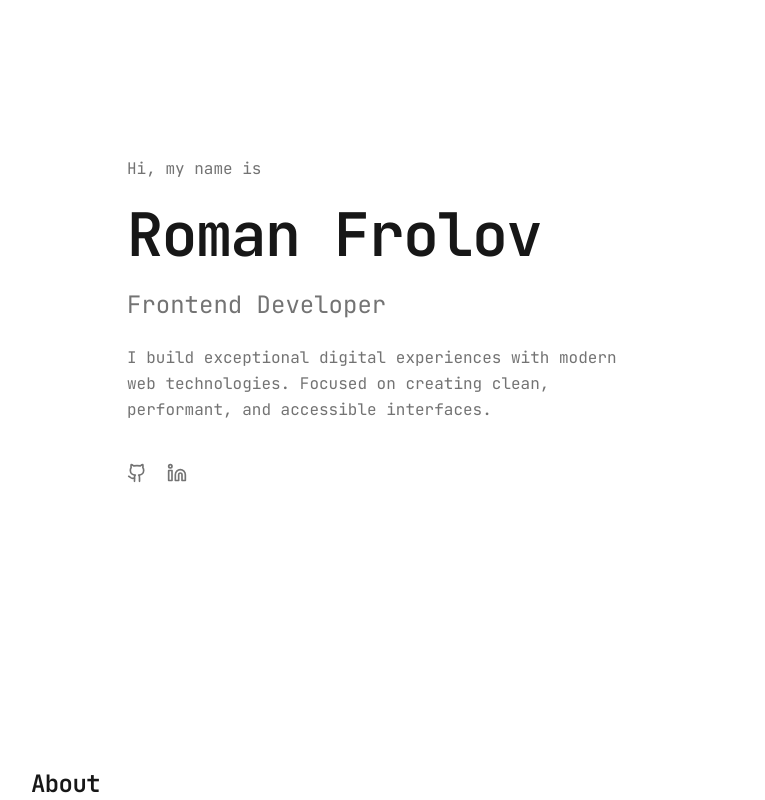
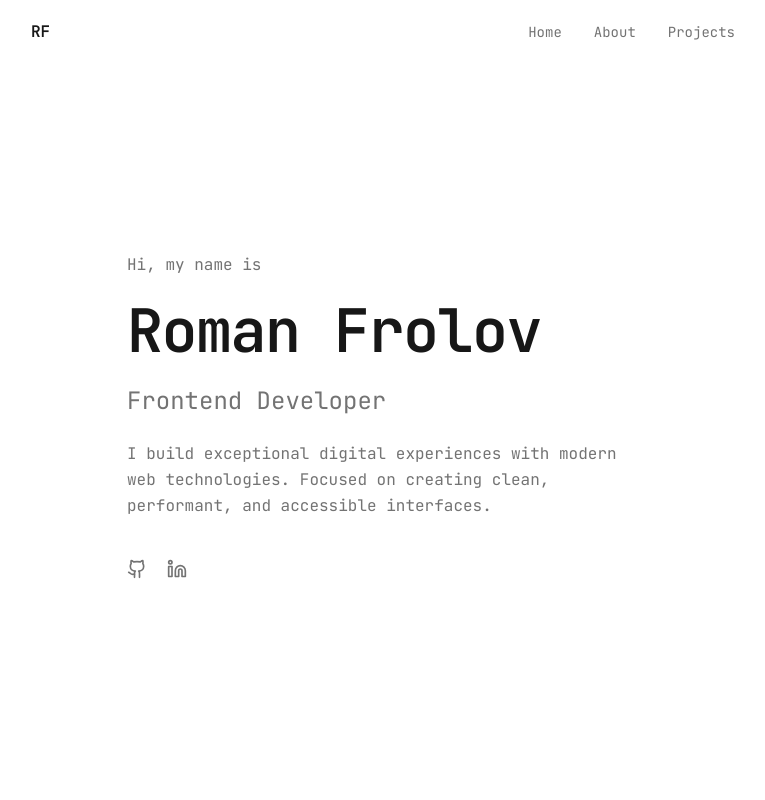
Before and after one commit to Lacsw/rfrolov.me, a Next.js app: page / in a window 1280 px wide. Shown: the top 800 px of the page, without its empty margins (257-1022 px from the left). Built offline with nearby package versions, Linux system fonts and the light colour scheme.

Commit message:
feat: create navbar

```diff
--- a/src/app/page.tsx
+++ b/src/app/page.tsx
@@ -1,13 +1,17 @@
+import { Navbar } from "@/components/layout/Navbar";
 import { Hero } from "@/components/sections/Hero";
 import { About } from "@/components/sections/About";
 import { Projects } from "@/components/sections/Projects";
 
 export default function Home() {
   return (
-    <main>
-      <Hero />
-      <About />
-      <Projects />
-    </main>
+    <>
+      <Navbar />
+      <main>
+        <Hero />
+        <About />
+        <Projects />
+      </main>
+    </>
   );
 }
--- /dev/null
+++ b/src/components/layout/Navbar.tsx
@@ -0,0 +1,54 @@
+"use client";
+
+import { Container } from "@/components/ui/Container";
+import { cn } from "@/lib/utils";
+import { useState, useEffect } from "react";
+
+const navLinks = [
+  { name: "Home", href: "#home" },
+  { name: "About", href: "#about" },
+  { name: "Projects", href: "#projects" },
+];
+
+export function Navbar() {
+  const [scrolled, setScrolled] = useState(false);
+
+  useEffect(() => {
+    const handleScroll = () => {
+      setScrolled(window.scrollY > 50);
+    };
+
+    window.addEventListener("scroll", handleScroll);
+    return () => window.removeEventListener("scroll", handleScroll);
+  }, []);
+
+  return (
+    <header
+      className={cn(
+        "fixed top-0 left-0 right-0 z-50 transition-all duration-300",
+        scrolled ? "bg-background/80 backdrop-blur-sm border-b border-muted" : "bg-transparent"
+      )}
+    >
+      <Container>
+        <nav className="flex items-center justify-between h-16">
+          <a href="#home" className="font-semibold text-foreground">
+            RF
+          </a>
+
+          <ul className="flex items-center gap-8">
+            {navLinks.map((link) => (
+              <li key={link.name}>
+                <a
+                  href={link.href}
+                  className="text-sm text-muted-foreground hover:text-foreground transition-colors duration-300"
+                >
+                  {link.name}
+                </a>
+              </li>
+            ))}
+          </ul>
+        </nav>
+      </Container>
+    </header>
+  );
+}
--- a/src/components/sections/Hero.tsx
+++ b/src/components/sections/Hero.tsx
@@ -7,7 +7,7 @@ import { motion } from "framer-motion";
 
 export function Hero() {
   return (
-    <section className="min-h-[80vh] flex items-center py-20 lg:py-32">
+    <section id="home" className="min-h-screen flex items-center pt-32 pb-20 lg:pt-40 lg:pb-32">
       <Container>
         <motion.div
           initial={{ opacity: 0, y: 20 }}
```
